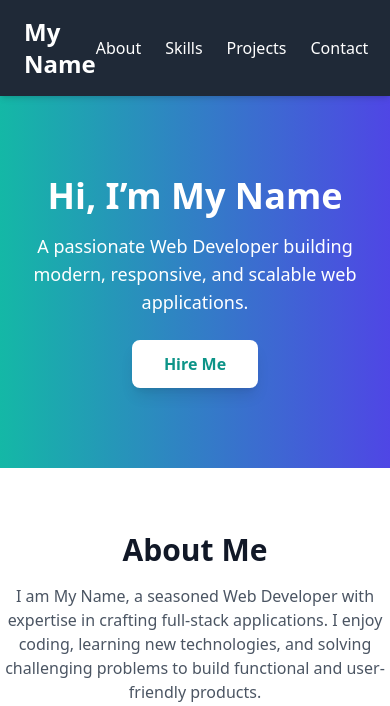
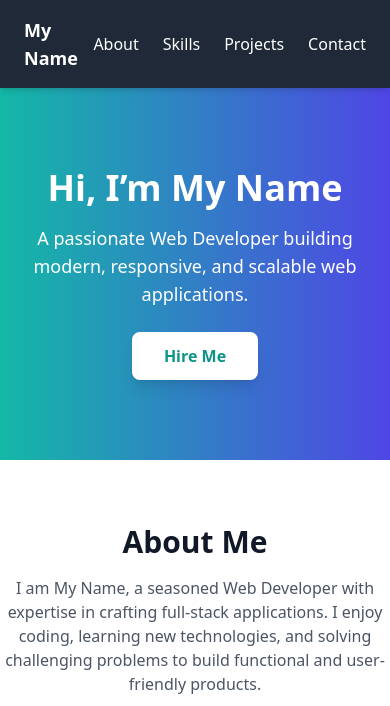
Before and after one commit to muhammadsaif7717/demo-protfolio, a plain HTML site: page index.html in a window 390 px wide. Shown: the top 706 px of the page. Drawn offline with nearby package versions, Linux system fonts and the light colour scheme.

Commit message:
modefied

```diff
--- a/index.html
+++ b/index.html
@@ -31,7 +31,7 @@
       <div
         class="container mx-auto flex justify-between items-center py-4 px-6"
       >
-        <h1 class="text-2xl font-bold">My Name</h1>
+        <h1 class="text-lg lg:text-2xl font-bold">My Name</h1>
         <nav>
           <ul class="flex space-x-6">
             <li>
```
